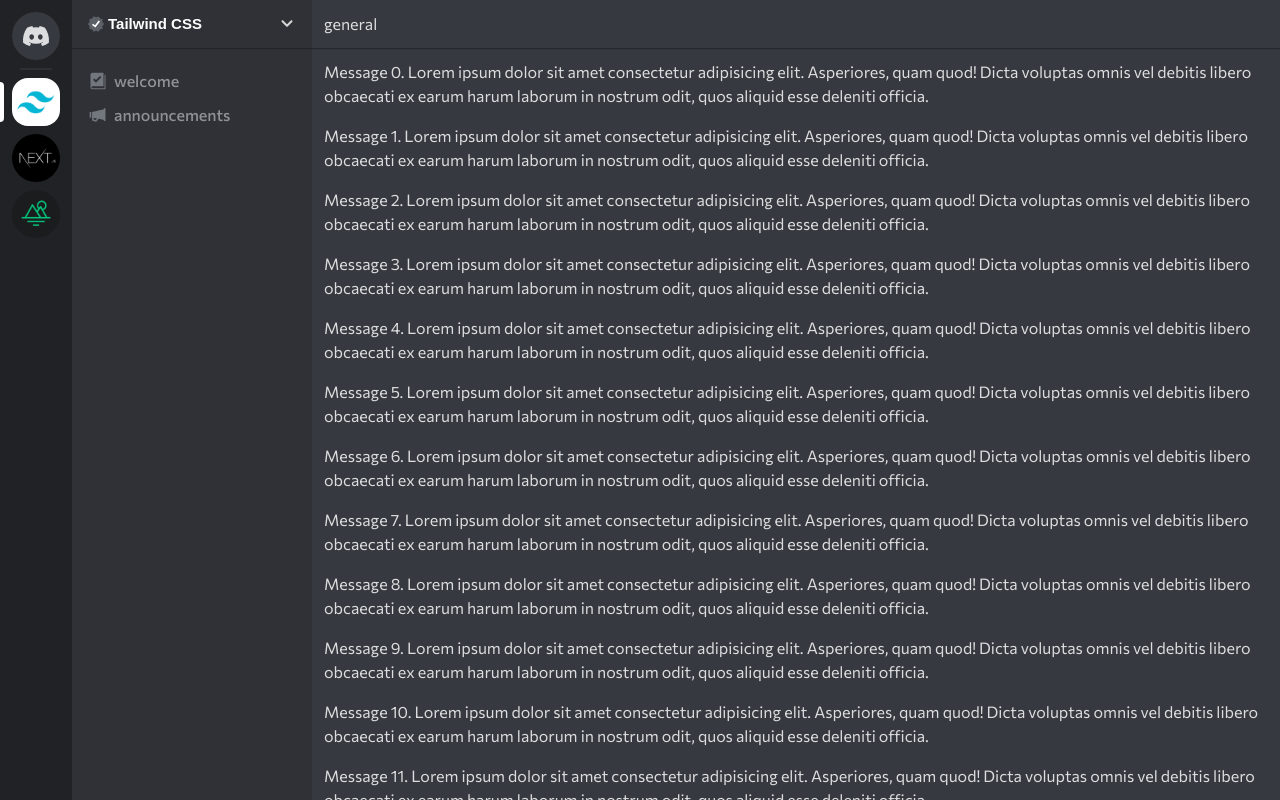
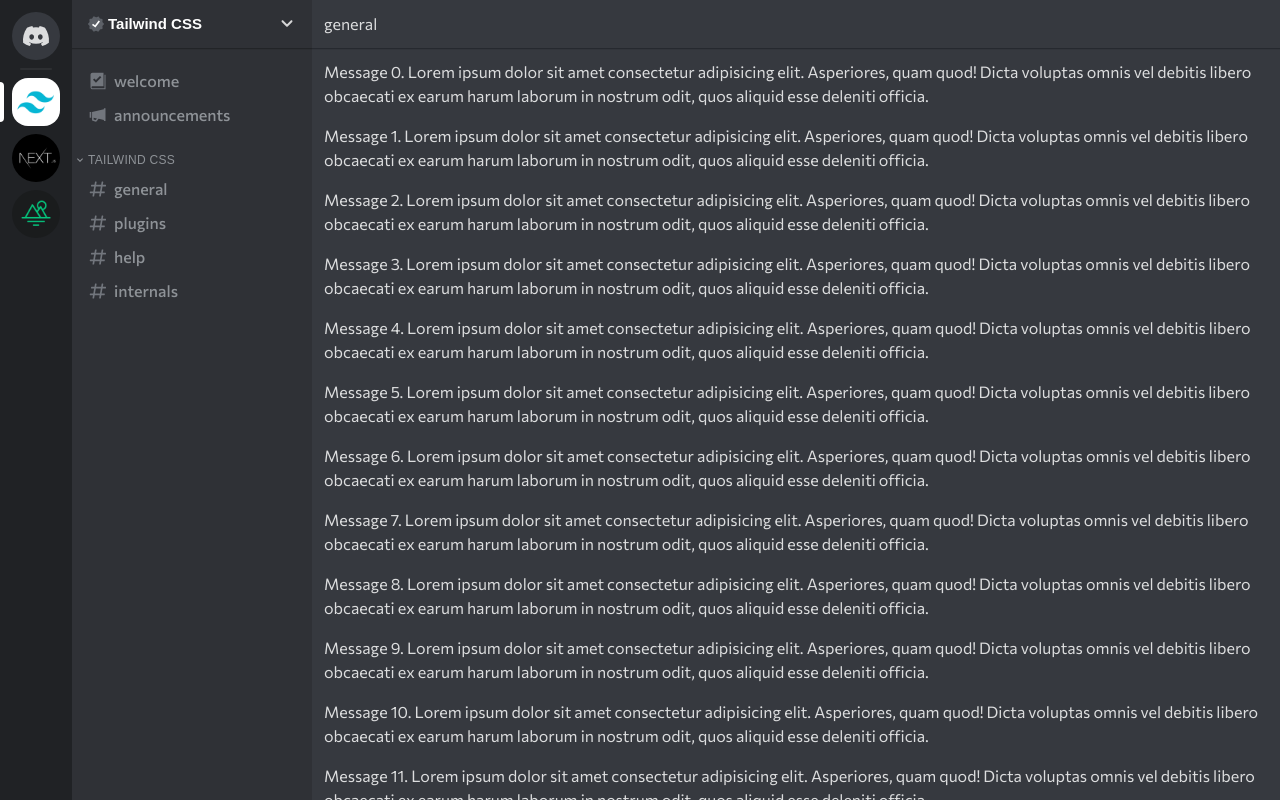
Before and after one commit to ndstephens/tailwind-mastery, a Next.js app: page /servers/1 in a window 1280 px wide. Built offline with nearby package versions, Linux system fonts and the light colour scheme; a web font is replaced by a local one.

Commit message:
add channels

```diff
--- a/app/servers/[sid]/page.tsx
+++ b/app/servers/[sid]/page.tsx
@@ -1,8 +1,10 @@
 import {
   AddPersonIcon,
+  ArrowIcon,
   BookIcon,
   CheckIcon,
   ChevronIcon,
+  HashtagIcon,
   SpeakerphoneIcon,
   VerifiedIcon,
 } from '@/components/icons';
@@ -18,7 +20,7 @@ export default function Server({ params }: { params: { sid: string } }) {
 
   return (
     <>
-      {/* CHANNELS */}
+      {/* CHANNELS SECTION */}
       <div className="flex w-60 flex-col bg-gray-800">
         {/* Header */}
         <button className="flex h-12 items-center px-4 font-title text-[15px] font-semibold text-white shadow-sm transition hover:bg-gray-550/[0.16]">
@@ -29,10 +31,11 @@ export default function Server({ params }: { params: { sid: string } }) {
           {server.title}
           <ChevronIcon className="ml-auto aspect-square w-[18px] opacity-80" />
         </button>
-        {/* Channels */}
+
+        {/* Channels List */}
         <div className="mt-[17px] flex-1 overflow-y-scroll font-medium text-gray-300">
+          {/* welcome / announcements */}
           <div className="space-y-0.5">
-            {/* welcome */}
             <Link
               href="#"
               className="group mx-2 flex items-center rounded px-2 py-1 text-gray-300 hover:bg-gray-550/[0.16] hover:text-gray-100"
@@ -41,7 +44,6 @@ export default function Server({ params }: { params: { sid: string } }) {
               welcome
               <AddPersonIcon className="ml-auto aspect-square w-4 text-gray-200 opacity-0 hover:text-gray-100 group-hover:opacity-100" />
             </Link>
-            {/* announcements */}
             <Link
               href="#"
               className="group mx-2 flex items-center rounded px-2 py-1 text-gray-300 hover:bg-gray-550/[0.16] hover:text-gray-100"
@@ -51,10 +53,52 @@ export default function Server({ params }: { params: { sid: string } }) {
               <AddPersonIcon className="ml-auto aspect-square w-4 text-gray-200 opacity-0 hover:text-gray-100 group-hover:opacity-100" />
             </Link>
           </div>
+          {/* Category */}
+          <div className="mt-[21px]">
+            <button className="flex items-center px-0.5 font-title text-xs uppercase tracking-wide">
+              <ArrowIcon className="mr-0.5 aspect-square w-3" />
+              Tailwind CSS
+            </button>
+
+            <div className="mt-[5px] space-y-0.5">
+              <Link
+                href="#"
+                className="group mx-2 flex items-center rounded px-2 py-1 text-gray-300 hover:bg-gray-550/[0.16] hover:text-gray-100"
+              >
+                <HashtagIcon className="mr-1.5 aspect-square w-5 text-gray-400" />
+                general
+                <AddPersonIcon className="ml-auto aspect-square w-4 text-gray-200 opacity-0 hover:text-gray-100 group-hover:opacity-100" />
+              </Link>
+              <Link
+                href="#"
+                className="group mx-2 flex items-center rounded px-2 py-1 text-gray-300 hover:bg-gray-550/[0.16] hover:text-gray-100"
+              >
+                <HashtagIcon className="mr-1.5 aspect-square w-5 text-gray-400" />
+                plugins
+                <AddPersonIcon className="ml-auto aspect-square w-4 text-gray-200 opacity-0 hover:text-gray-100 group-hover:opacity-100" />
+              </Link>
+              <Link
+                href="#"
+                className="group mx-2 flex items-center rounded px-2 py-1 text-gray-300 hover:bg-gray-550/[0.16] hover:text-gray-100"
+              >
+                <HashtagIcon className="mr-1.5 aspect-square w-5 text-gray-400" />
+                help
+                <AddPersonIcon className="ml-auto aspect-square w-4 text-gray-200 opacity-0 hover:text-gray-100 group-hover:opacity-100" />
+              </Link>
+              <Link
+                href="#"
+                className="group mx-2 flex items-center rounded px-2 py-1 text-gray-300 hover:bg-gray-550/[0.16] hover:text-gray-100"
+              >
+                <HashtagIcon className="mr-1.5 aspect-square w-5 text-gray-400" />
+                internals
+                <AddPersonIcon className="ml-auto aspect-square w-4 text-gray-200 opacity-0 hover:text-gray-100 group-hover:opacity-100" />
+              </Link>
+            </div>
+          </div>
         </div>
       </div>
 
-      {/* MESSAGES */}
+      {/* MESSAGES SECTION */}
       <div className="flex flex-1 flex-col bg-gray-700">
         {/* Header */}
         <div className="flex h-12 items-center px-3 shadow-sm">general</div>
```
